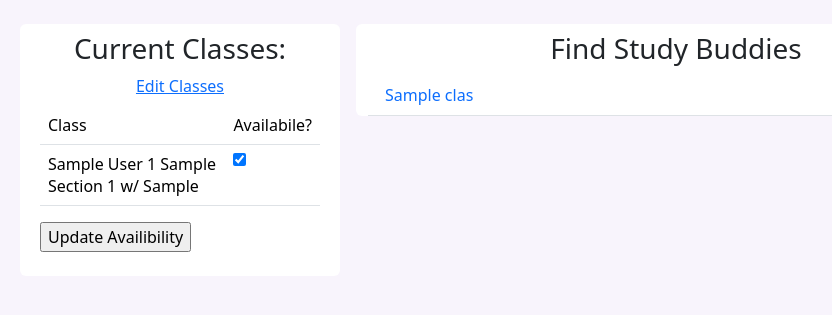
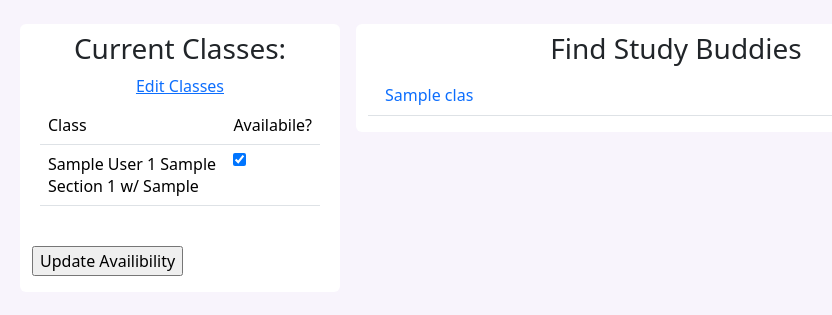
Before and after one commit to sierraoshea/StudyBuddyFinder, a Django app: page / in a window 1280 px wide. Shown: the part 56-371 px from the top of the page, without its empty margins (4-836 px from the left). Run offline with Django 3.2, Linux system fonts and the light colour scheme; a user stored in the database is signed in; tables that the repository leaves empty hold one stand-in row (values such as "Sample post"); some libraries are stand-ins or nearby versions.

Commit message:
Update index.html

```diff
--- a/welcome/templates/welcome/index.html
+++ b/welcome/templates/welcome/index.html
@@ -8,13 +8,14 @@
 
 {% include 'welcome/base.html' %}
 
-<form action="{% url 'update' %}" method="post">
-    {% csrf_token %}
+
 <body style="background-color:#f8f4fc;">
     {% if user.is_authenticated %}
     <div class="container-fluid m-3">
         <div class="row" data-masonry='{"percentPosition": true}'>
             <div class="col-md-3 m-2 bg-white rounded">
+                <form action="{% url 'update' %}" method="post">
+                    {% csrf_token %}
                     <h3 class="text-center m-2">Current Classes:</h3>
                     <div class="text-center">
                         <a href="{% url 'classes' %}">Edit Classes</a>
@@ -43,12 +44,17 @@
                                 {% endfor %}
                             </tbody>
                         </table>
+                    </ul>
                     <input type="submit" value="Update Availibility">
                     {% else %}
                     <p class="text-center p-1">You have no classes added to your profile.</p>
                     {% endif %}
+                </form>
             </div>
             <div class="col-md-6 m-2 bg-white rounded">
+
+                <form action="{% url 'classes' %}" method="post">
+                    {% csrf_token %}
                     <h3 class="text-center m-2">Find Study Buddies</h3>
                     {% if user.classes.all %}
                     <ul class="nav nav-tabs" id="myTab" role="tablist">
@@ -68,7 +74,7 @@
                             <div class=" border-bottom border-dark clearfix">
 
                                 <h5 class="float-start p-2" >{{ student.first_name }} {{ student.last_name }}</h5>
-                                                        <div class="float-end p-2"><button class="btn btn-success">Send Friend Request</button></div>
+                                <div class="float-end p-2"><button class="btn btn-success" type="submit">Send Friend Request</button></div>
 
 
                             </div>
@@ -84,10 +90,12 @@
                     {% else %}
                     <p class="text-center p-1">You are not currently available for any classes</p>
                     {% endif %}
+                </form>
             </div>
             <div class="col-md-2 m-2 bg-white rounded">
             </div>
         </div>
     </div>
+
     {% endif %}
 </body>
```
Lines whose indentation alone changed are shown as unchanged.
